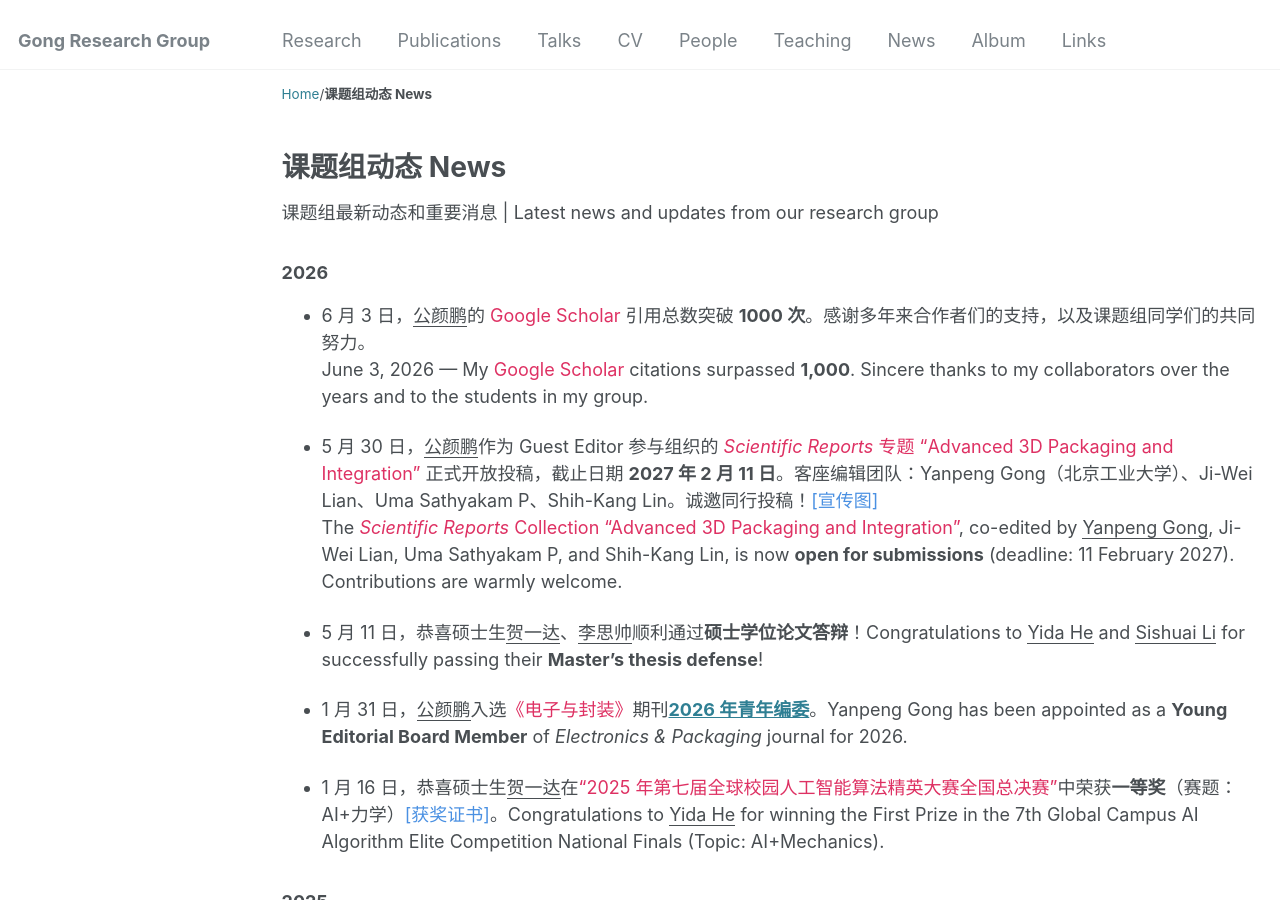
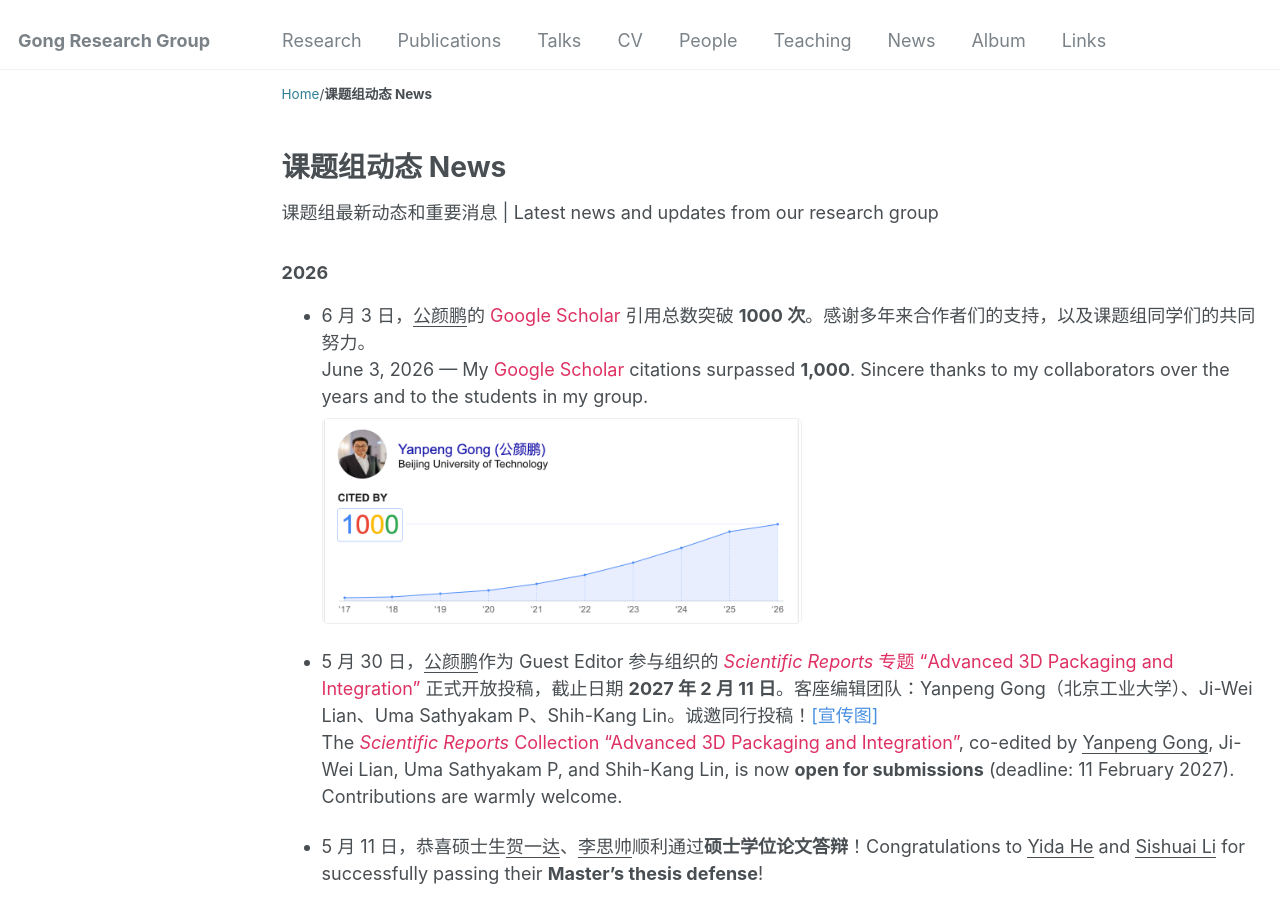
Before and after one commit to yanpeng-gong/yanpeng-gong.github.io, a Jekyll site: the page built from _news/news.md, in a window 1280 px wide and 900 px high. Built offline with Jekyll 4.4.1, drawn with Linux system fonts in a browser that asks for light colours; comment, search, counter and statistics services are not loaded.

Commit message:
news: add (cropped) Google Scholar 1000-citations graph to the milestone entry
Crop the screenshot to the clean profile + citation-growth graph (drop the
balloon banner and social-share buttons), 1170x500/69KB, and embed it
inline at 480px linking to the Scholar profile.

Co-Authored-By: Claude Opus 4.7 (1M context) <noreply@anthropic.com>

```diff
--- a/_news/news.md
+++ b/_news/news.md
@@ -12,6 +12,7 @@ collection: news
 
 - 6 月 3 日，<u>公颜鹏</u>的 <a href="https://scholar.google.com/citations?user=wmkLERIAAAAJ&hl=zh-CN" style="text-decoration:none;color:#DE3163;">Google Scholar</a> 引用总数突破 <strong>1000 次</strong>。感谢多年来合作者们的支持，以及课题组同学们的共同努力。<br>
   June 3, 2026 — My <a href="https://scholar.google.com/citations?user=wmkLERIAAAAJ&hl=zh-CN" style="text-decoration:none;color:#DE3163;">Google Scholar</a> citations surpassed <strong>1,000</strong>. Sincere thanks to my collaborators over the years and to the students in my group.<br>
+  <a href="https://scholar.google.com/citations?user=wmkLERIAAAAJ&hl=zh-CN"><img src="/files/news/2026_GoogleScholar_1000.png" alt="Google Scholar citation count reached 1000" width="480" style="max-width:100%; border:1px solid #eee; border-radius:6px; margin-top:8px;" loading="lazy"></a><br>
 
 - 5 月 30 日，<u>公颜鹏</u>作为 Guest Editor 参与组织的 <a href="https://go.nature.com/4dC9Gwy" style="text-decoration:none;color:#DE3163;"><em>Scientific Reports</em> 专题 "Advanced 3D Packaging and Integration"</a> 正式开放投稿，截止日期 <strong>2027 年 2 月 11 日</strong>。客座编辑团队：Yanpeng Gong（北京工业大学）、Ji-Wei Lian、Uma Sathyakam P、Shih-Kang Lin。诚邀同行投稿！<a href="/files/news/2026_SR_SI_3DPackaging.png" style="text-decoration:none;color:#4A90E2;">[宣传图]</a><br>
   The <a href="https://go.nature.com/4dC9Gwy" style="text-decoration:none;color:#DE3163;"><em>Scientific Reports</em> Collection "Advanced 3D Packaging and Integration"</a>, co-edited by <u>Yanpeng Gong</u>, Ji-Wei Lian, Uma Sathyakam P, and Shih-Kang Lin, is now <strong>open for submissions</strong> (deadline: 11 February 2027). Contributions are warmly welcome.<br>
```
Also changed, not shown: files/news/2026_GoogleScholar_1000.png (added).
